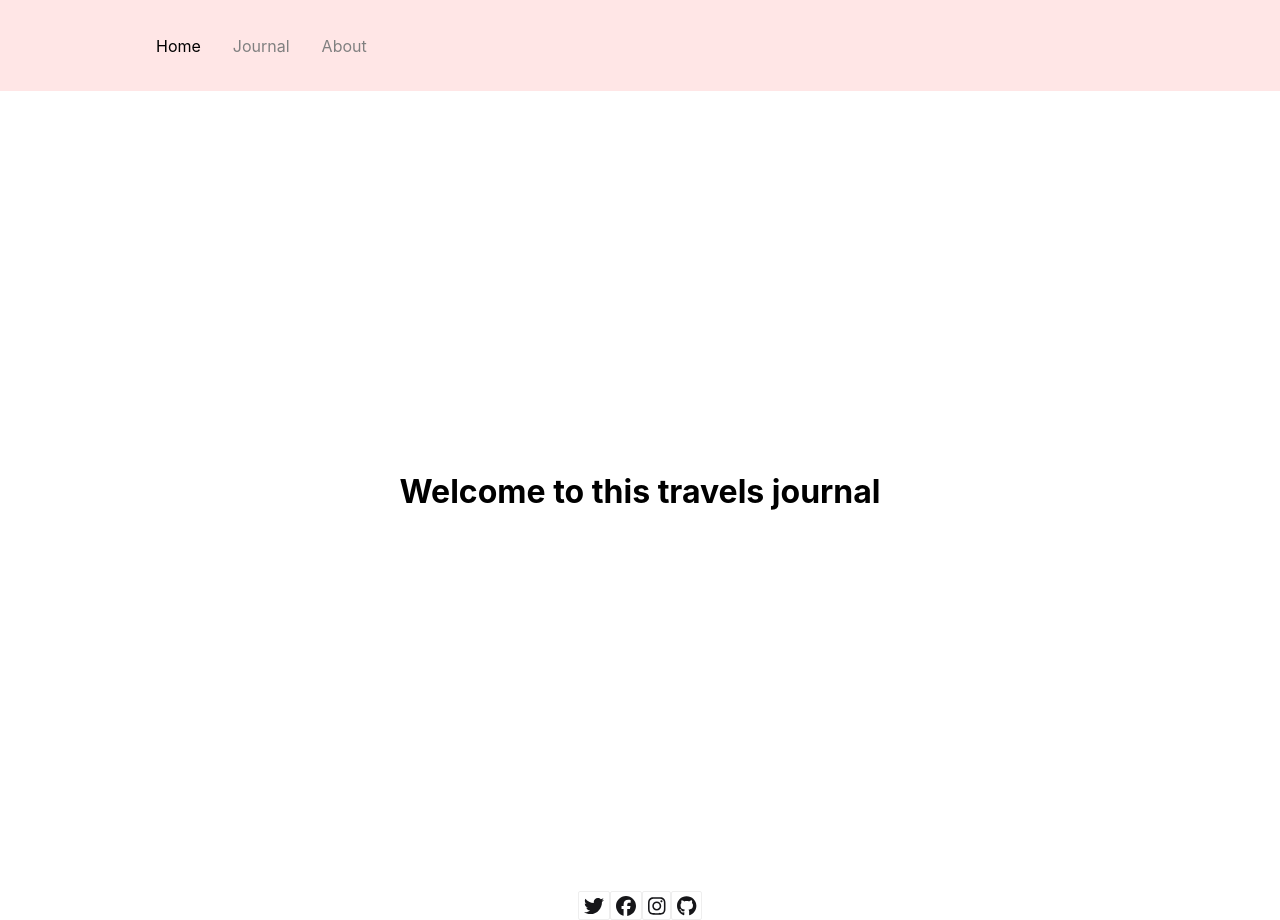
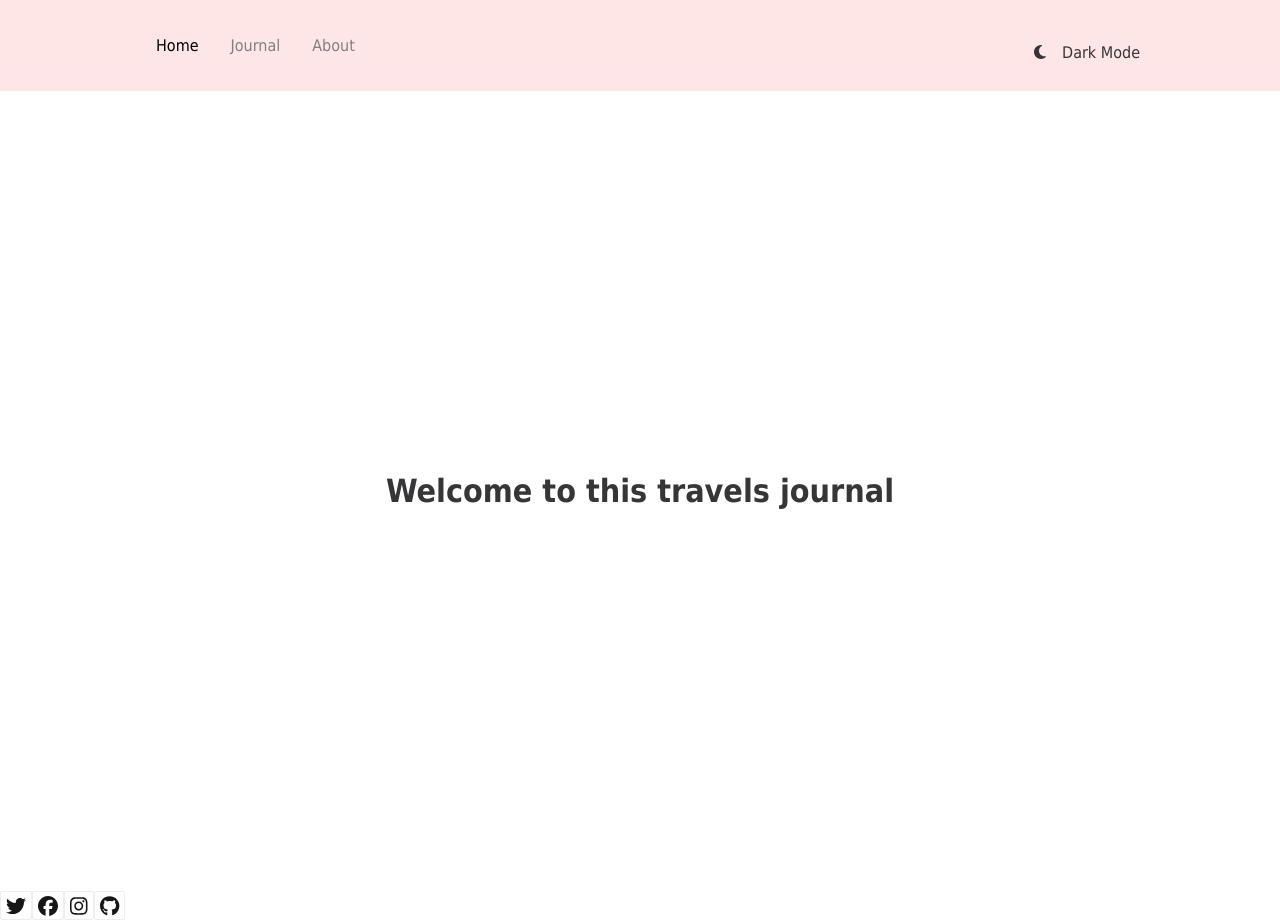
Before and after one commit to FahimaGold/react-app-demo, a React (Create React App) app: page / in a window 1280 px wide. Built offline with nearby package versions, Linux system fonts and the light colour scheme.

Commit message:
add dark mode feature

```diff
--- a/src/App.js
+++ b/src/App.js
@@ -7,17 +7,27 @@ import { BrowserRouter as Router, Routes, Route } from 'react-router-dom';
 import Home from './components/pages/Home'
 import About from './components/pages/About'
 import Journal from './components/pages/Travels'
+import { ThemeProvider } from 'styled-components';
+import { useDarkMode } from './components/hooks/useDarkMode';
+import { darkTheme, lightTheme } from './components/styles/GlobalStyle';
+import { GlobalStyles } from './components/styles/GlobalStyle';
+
 function App() {
   const [isMenuOpen, setIsMenuOpen] = useState(false);
+  const [theme, themeToggler] = useDarkMode();
+  const themeMode = theme === "light"? lightTheme: darkTheme;
 
   const toggleMenu = () => {
     setIsMenuOpen(!isMenuOpen);
   };
-  // const { isDarkMode, toggleTheme } = useState("");
+
   return (
-    <div className="App">
+    <ThemeProvider theme={themeMode}>
+      <>
+     <GlobalStyles/>
+
       <Router>
-      <Navbar toggleMenu={toggleMenu} isOpen={isMenuOpen} />
+      <Navbar toggleMenu={toggleMenu} isOpen={isMenuOpen}  theme={theme} toggleTheme={themeToggler} />
       <Routes>
         <Route path='/' exact element={<Home/>} ></Route>
         <Route path='/journal' exact element={<Journal/>} ></Route>
@@ -26,7 +36,9 @@ function App() {
 
       </Router>
       <Footer/>
-    </div>
+
+    </>
+    </ThemeProvider>
   );
 }
 
--- a/src/components/Card.js
+++ b/src/components/Card.js
@@ -1,6 +1,6 @@
 import { FontAwesomeIcon } from '@fortawesome/react-fontawesome'
 import { faMapMarkerAlt } from '@fortawesome/free-solid-svg-icons'
-import { CardContainer, Img } from './CardStyle'
+import { CardContainer, Img, LocationLink} from './CardStyle'
 import { HeaderTitle, H3Title, PText } from './styles/GlobalStyle'
 export default function Card(props){
     return(
@@ -8,7 +8,7 @@ export default function Card(props){
          <CardContainer >
            <Img src={props.imageUrl}/>
 
-              <span ><FontAwesomeIcon icon={faMapMarkerAlt} size="lg" style={{color: '#F55A5A',}} />&nbsp;&nbsp;&nbsp;{props.location.toUpperCase()}&nbsp;&nbsp;&nbsp;<a href={props.googleMapsUrl} style={{width: '200px'}}>View on Google Maps</a></span>
+              <span ><FontAwesomeIcon icon={faMapMarkerAlt} size="lg" style={{color: '#F55A5A',}} />&nbsp;&nbsp;&nbsp;{props.location.toUpperCase()}&nbsp;&nbsp;&nbsp;<LocationLink href={props.googleMapsUrl} style={{width: '200px'}}>View on Google Maps</LocationLink></span>
                <HeaderTitle>
                 {props.title}
                 </HeaderTitle>
--- a/src/components/CardStyle.js
+++ b/src/components/CardStyle.js
@@ -36,3 +36,10 @@ export const Img = styled.img`
 
 
 `;
+
+export const LocationLink = styled.a`
+color: var(--a-color);
+
+
+
+`
--- /dev/null
+++ b/src/components/Toggler.js
@@ -0,0 +1,35 @@
+import React from "react";
+import { func, string } from 'prop-types';
+import styled from "styled-components";
+import { FontAwesomeIcon } from '@fortawesome/react-fontawesome'
+import {faMoon} from '@fortawesome/free-solid-svg-icons'
+import { lightTheme } from "./styles/GlobalStyle";
+
+const Container = styled.div`
+  display: flex;
+  flex-wrap: wrap;
+  flex-direction: row-reverse;
+  justify-content: right;
+  margin-top: 4%;
+  cursor: pointer;
+`;
+const Icon = styled(FontAwesomeIcon)`
+icon: ${faMoon};
+size="lg";
+padding: 0 1em;
+`;
+
+const Toggle = (props) => {
+    return (
+        <Container onClick={props.toggleTheme}>
+            <span><Icon icon={faMoon} />{props.theme === "light"? "Dark Mode":"Light Mode"}</span>
+        </Container>
+
+    );
+  };
+
+  Toggle.propTypes = {
+    theme: string.isRequired,
+    toggleTheme: func.isRequired,
+}
+  export default Toggle;
--- /dev/null
+++ b/src/components/hooks/useDarkMode.js
@@ -0,0 +1,16 @@
+import { useEffect, useState } from "react";
+export const useDarkMode = ()=> {
+const [theme, setTheme] = useState("light");
+const setMode = mode => {
+window.localStorage.setItem("theme", mode);
+setTheme(mode);
+console.log("toggling theme... " + mode);
+}
+const themeToggler = () => theme === "light"? setMode("dark"): setMode("light");
+
+useEffect(()=>{
+    const localTheme = window.localStorage.getItem("theme");
+    localTheme && setTheme(localTheme);
+}, []);
+return [theme, themeToggler];
+}
--- a/src/components/navbar/NavBarElements.js
+++ b/src/components/navbar/NavBarElements.js
@@ -2,7 +2,7 @@ import { FaBars } from 'react-icons/fa';
 import { NavLink as Link } from 'react-router-dom';
 import styled from 'styled-components';
 export const Nav = styled.nav`
-  background: #FFE6E6;
+  background: var(--nav-color);
   height: 85px;
   display: flex;
   justify-content: space-between;
@@ -10,7 +10,7 @@ export const Nav = styled.nav`
   z-index: 12;
 `;
 export const NavLink = styled(Link)`
-color: #808080;
+color:  var(--text-color);
 display: flex;
 align-items: center;
 text-decoration: none;
@@ -22,13 +22,13 @@ cursor: pointer;
 }
 
 @media screen and (max-width: 767px) {
-  background: #FFE6E6;
+  background: var(--nav-color);
 }
 `;
 
 export const Bars = styled(FaBars)`
   display: none;
-  color: #808080;
+  color:  #808080;
   @media screen and (max-width: 767px) {
     display: block;
     position: absolute;
--- a/src/components/navbar/index.js
+++ b/src/components/navbar/index.js
@@ -6,6 +6,7 @@ import {
     NavMenu,
 
   } from './NavBarElements';
+  import Toggle from "../Toggler";
   const Navbar = (props) => {
     return (
       <>
@@ -23,7 +24,7 @@ import {
               About
             </NavLink>
           </NavMenu>
-
+         <Toggle theme={props.theme} toggleTheme={props.toggleTheme}></Toggle>
         </Nav>
       </>
     );
--- a/src/components/styles/GlobalStyle.js
+++ b/src/components/styles/GlobalStyle.js
@@ -1,7 +1,22 @@
 import styled from "styled-components";
 import px2vw from "../../Utils/px2vw";
+import { createGlobalStyle} from "styled-components"
+
+export const GlobalStyles = createGlobalStyle`
+  body {
+    background: ${({ theme }) => theme.body};
+    color: ${({ theme }) => theme.text};
+    font-family: Tahoma, Helvetica, Arial, Roboto, sans-serif;
+    transition: all 0.50s linear;
+    --text-color: ${({theme}) => (theme === lightTheme?'#808080':'#fff')};
+    --nav-color: ${({ theme }) => (theme === lightTheme ? '#FFE6E6' : '#292626')};
+    --a-color: ${({ theme }) => (theme === lightTheme ? '#808080' : '#fff')};
 
 
+
+  }
+
+  `
 
 export const HeaderTitle = styled.h1`
   display: 'flex';
@@ -40,15 +55,15 @@ export const PText = styled.p`
   }
 `;
 
+/*** Implementing dark mode  ***/
+
 export const lightTheme = {
-  body: '#FFF',
+  body: '#FFFFFF',
   text: '#363537',
-  toggleBorder: '#FFF',
-  background: '#363537',
+
 }
 export const darkTheme = {
   body: '#363537',
-  text: '#FAFAFA',
-  toggleBorder: '#6B8096',
-  background: '#999',
+  text: '#FFFFFF',
+
 }
```
